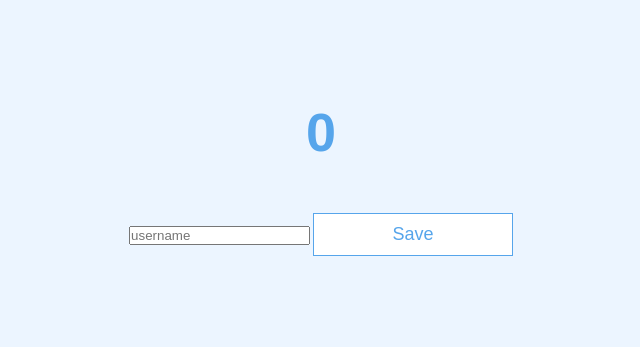
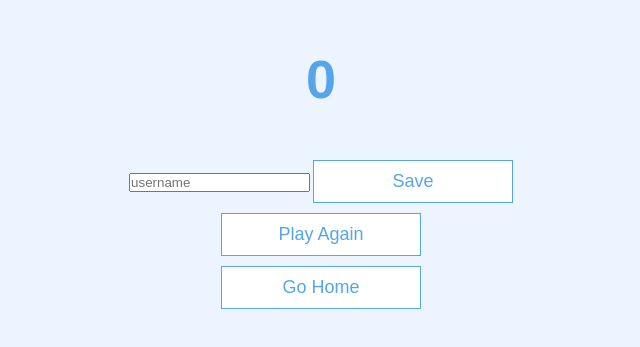
Before and after one commit to b-bryant18/novQuiz, a plain HTML site: page end.html in a window 1280 px wide. Shown: the part 217-564 px from the top of the page, without its empty margins (319-959 px from the left). Drawn offline with Linux system fonts and the light colour scheme.

Commit message:
Added anchor tags for Play Again and Go Home pages

```diff
--- a/end.html
+++ b/end.html
@@ -18,6 +18,8 @@
                     Save
                 </button>
             </form>
+            <a class="btn" href="/game.html">Play Again</a>
+            <a class="btn" href="/">Go Home</a>
         </div>
     </div>
     <script src="end.js">
```
